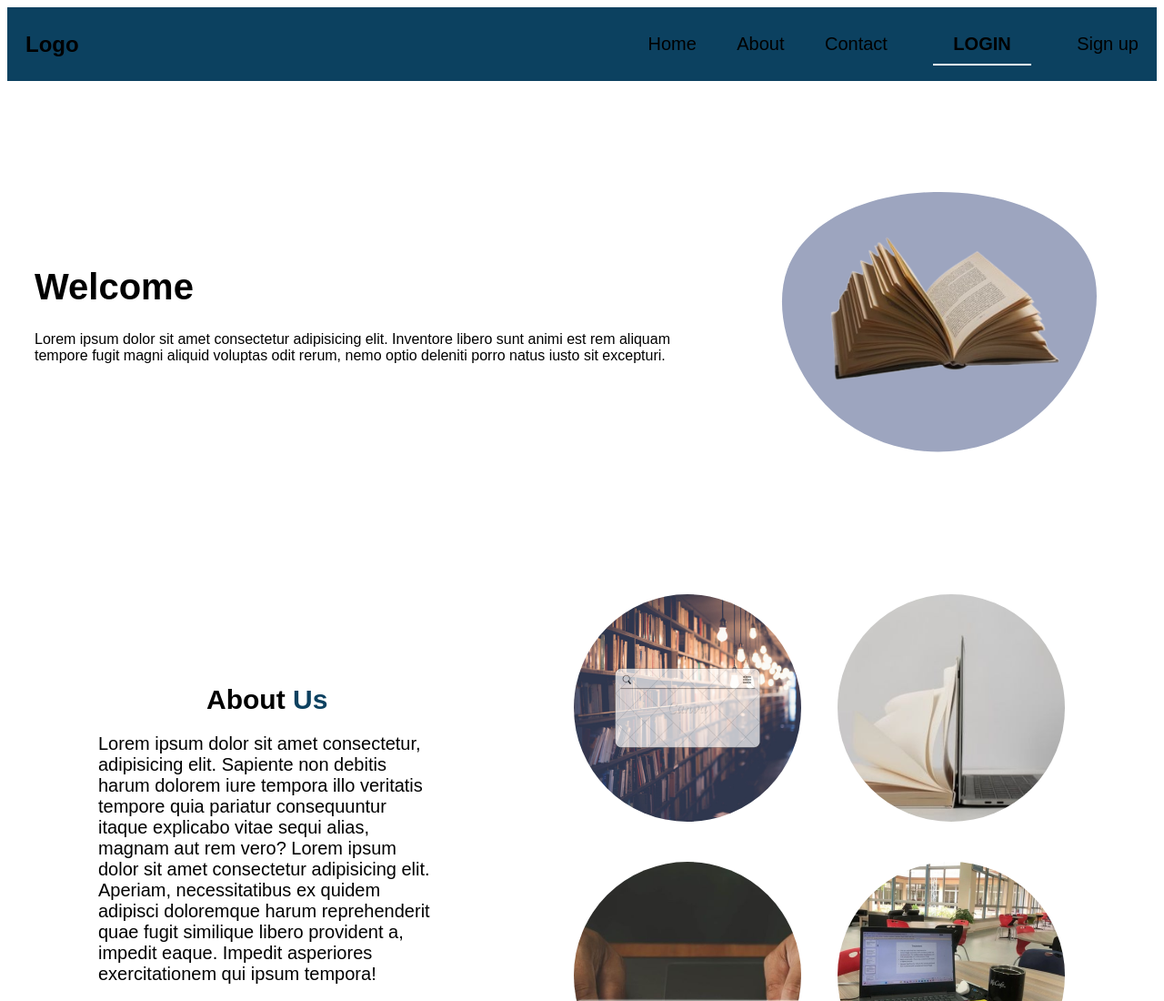
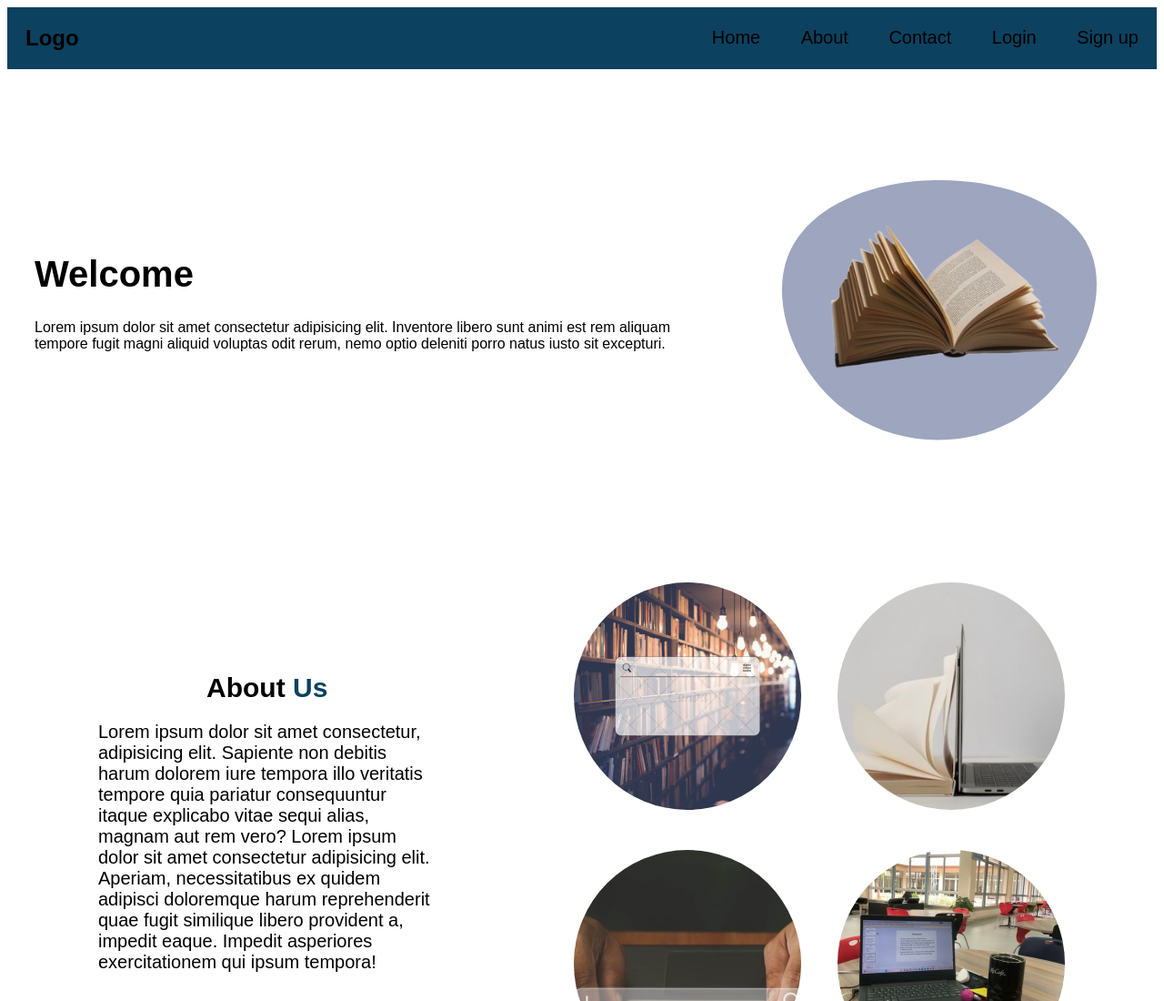
Before and after one commit to Tsunamiisking/scrum-board, a plain HTML site: page index.htm in a window 1280 px wide. Shown: the top 1100 px of the page at 91% size. Drawn offline with Linux system fonts and the light colour scheme; a web font is replaced by a local one.

Commit message:
Removed button style

```diff
--- a/index.htm
+++ b/index.htm
@@ -24,9 +24,7 @@
                 <li><a class="nav-link" href="">Home</a></li>
                 <li><a class="nav-link" href="#about-us">About</a></li>
                 <li><a class="nav-link" href="">Contact</a></li>
-                <li><button>
-                        <a href="#" class="nav-link btn2"><span class="spn2">Login</span></a>
-                    </button></li>
+                <li><a class="nav-link" href="">Login</a></li>
                 <li><a class="nav-link" href="">Sign up</a></li>
             </ul>
         </nav>
@@ -46,8 +44,7 @@
         <div class="row">
             <div class="col">
                 <h1>Welcome</h1>
-                    <p>Lorem ipsum dolor sit amet consectetur adipisicing elit. Inventore libero sunt animi est rem
-                        aliquam
+                <p>Lorem ipsum dolor sit amet consectetur adipisicing elit. Inventore libero sunt animi est rem aliquam
                     tempore fugit magni aliquid voluptas odit rerum, nemo optio deleniti porro natus iusto sit
                     excepturi.</p>
             </div>
@@ -70,11 +67,9 @@
             <div class="left">
                 <h3>About <span>Us</span></h3>
                 <p>Lorem ipsum dolor sit amet consectetur, adipisicing elit. Sapiente non debitis harum dolorem iure
-                        tempora illo veritatis tempore quia pariatur consequuntur itaque explicabo vitae sequi alias,
-                        magnam
+                    tempora illo veritatis tempore quia pariatur consequuntur itaque explicabo vitae sequi alias, magnam
                     aut rem vero?
-                        Lorem ipsum dolor sit amet consectetur adipisicing elit. Aperiam, necessitatibus ex quidem
-                        adipisci
+                    Lorem ipsum dolor sit amet consectetur adipisicing elit. Aperiam, necessitatibus ex quidem adipisci
                     doloremque harum reprehenderit quae fugit similique libero provident a, impedit eaque. Impedit
                     asperiores exercitationem qui ipsum tempora!
                 </p>
--- a/style.css
+++ b/style.css
@@ -324,68 +324,7 @@ nav .nav-items a{
 }
 
 /* Button from Universe.IO */
-/* From Uiverse.io by TISEPSE */
-.btn2 {
-    position: relative;
-    display: inline-block;
-    padding: 10px 20px;
-    border: 2px solid #fefefe;
-    text-transform: uppercase;
-    color: #fefefe;
-    text-decoration: none;
-    font-weight: 600;
-    font-size: 20px;
-    transition: 0.3s;
-  }
 
-  .btn2::before {
-    content: '';
-    position: absolute;
-    top: -2px;
-    left: -2px;
-    width: calc(100% + 4px);
-    height: calc(100% - -2px);
-    background-color:  #0c4160 ;
-    transition: 0.3s ease-out;
-    transform: scaleY(1);
-  }
-
-  .btn2::after {
-    content: '';
-    position: absolute;
-    top: -2px;
-    left: -2px;
-    width: calc(100% + 4px);
-    height: calc(100% - 50px);
-    background-color: #0c4160;
-    transition: 0.3s ease-out;
-    transform: scaleY(1);
-  }
-
-  .btn2:hover::before {
-    transform: translateY(-25px);
-    height: 0;
-  }
-
-  .btn2:hover::after {
-    transform: scaleX(0);
-    transition-delay: 0.15s;
-  }
-
-  .btn2:hover {
-    border: 2px solid #fefefe;
-  }
-
-  .btn2 span {
-    position: relative;
-    z-index: 3;
-  }
-
-  button {
-    text-decoration: none;
-    border: none;
-    background-color: transparent;
-  }
 
 
 @keyframes slide-up {
```
Lines whose indentation alone changed are shown as unchanged.
